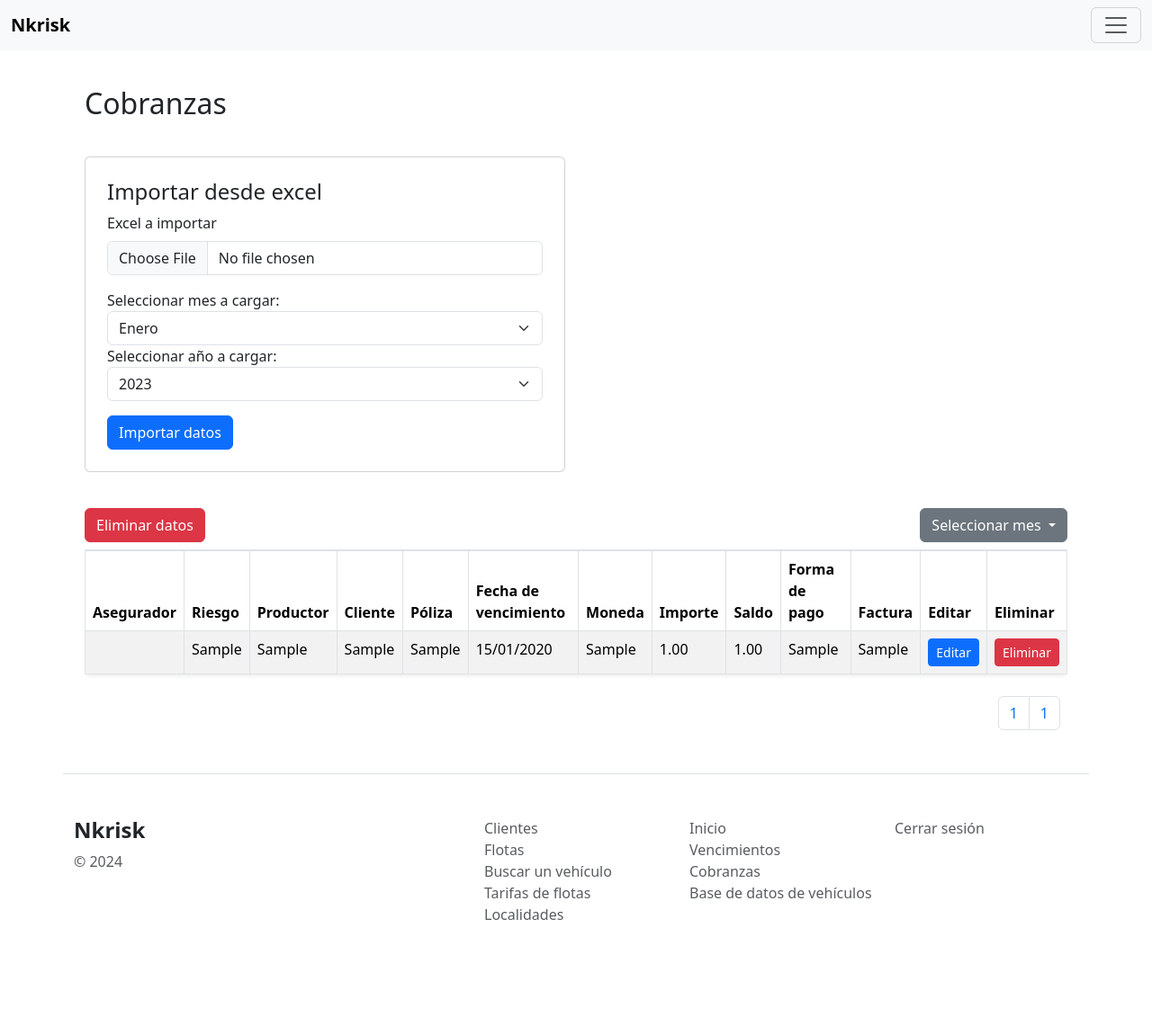
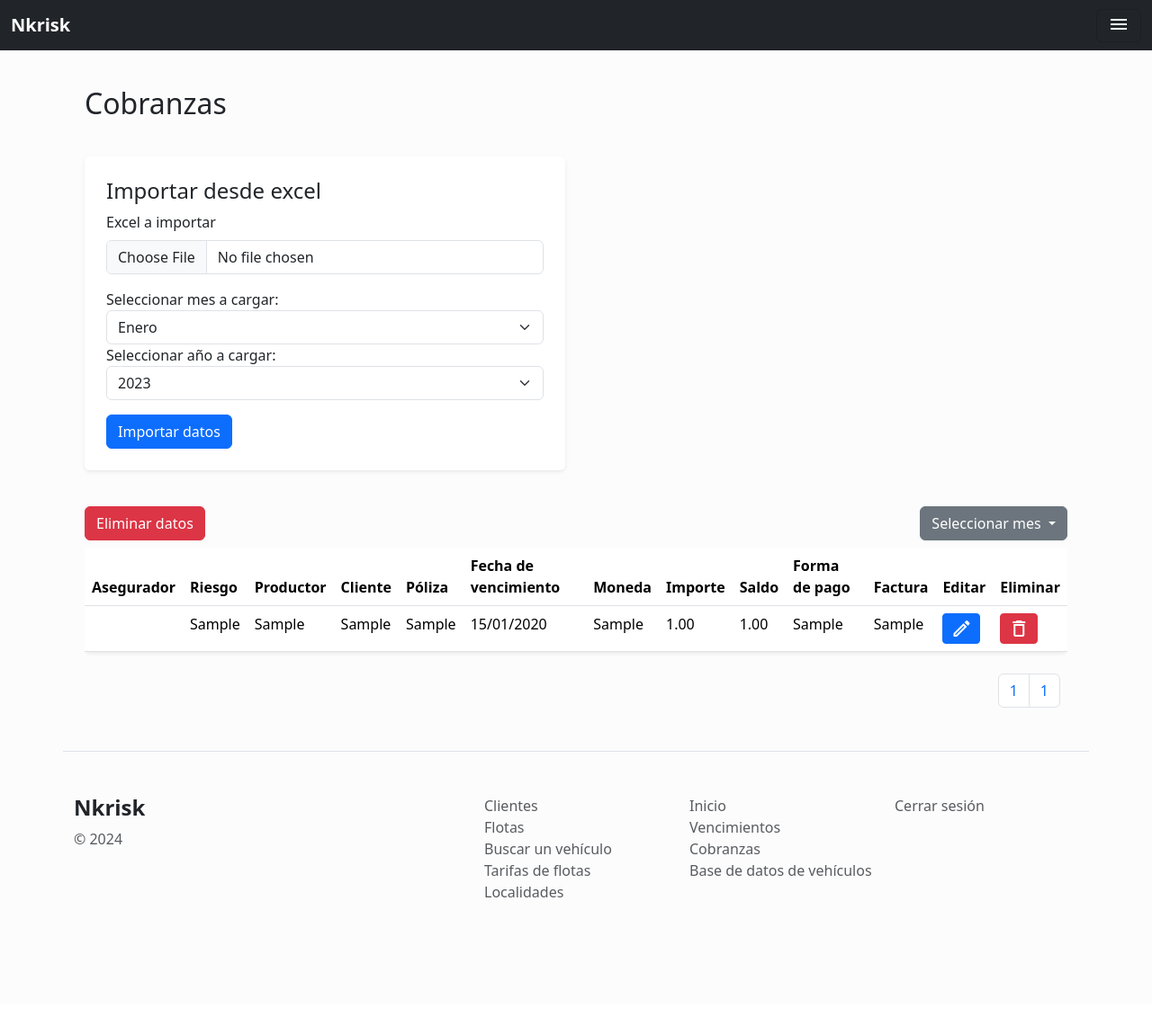
Before and after one commit to Augustorresfx/nkrisk-app, a Django app: page /cobranzas/ in a window 1280 px wide. Shown: the whole page at 90% size. After the commit the page ends 998 px from the top, so only its background shows below. Run offline with Django 4.2, Linux system fonts and the light colour scheme; a user stored in the database is signed in; tables that the repository leaves empty hold one stand-in row (values such as "Sample post"); some libraries are stand-ins or nearby versions.

Commit message:
improved ui [icons aligned, tables and forms with shadow, without borders

```diff
--- a/core/settings.py
+++ b/core/settings.py
@@ -100,6 +100,7 @@ DATABASES = {
    )
 }
 
+
 # Password validation
 # https://docs.djangoproject.com/en/4.2/ref/settings/#auth-password-validators
 
--- a/templates/base.html
+++ b/templates/base.html
@@ -34,19 +34,21 @@
 
 
     </head>
-    <body>
+    <body class="bg-light-subtle">
 
-      <nav class="navbar bg-body-tertiary fixed-top">
-        <div class="container-fluid">
+      <nav class="navbar bg-dark text-white fixed-top">
+        <div class="container-fluid bg-dark text-white">
 
-          <a class="navbar-brand fw-bold" href="#">Nkrisk</a>
-          <button class="navbar-toggler" type="button" data-bs-toggle="offcanvas" data-bs-target="#offcanvasNavbar" aria-controls="offcanvasNavbar" aria-label="Toggle navigation">
-            <span class="navbar-toggler-icon"></span>
+          <a class="navbar-brand fw-bold text-white" href="#">Nkrisk</a>
+          <button class="navbar-toggler text-white" type="button" data-bs-toggle="offcanvas" data-bs-target="#offcanvasNavbar" aria-controls="offcanvasNavbar" aria-label="Toggle navigation">
+            <span class="material-symbols-outlined text-white">
+              menu
+              </span>
           </button>
-          <div class="offcanvas offcanvas-end" tabindex="-1" id="offcanvasNavbar" aria-labelledby="offcanvasNavbarLabel">
+          <div class="offcanvas offcanvas-end bg-dark text-white" tabindex="-1" id="offcanvasNavbar" aria-labelledby="offcanvasNavbarLabel">
             <div class="offcanvas-header">
 
-              <button type="button" class="btn-close" data-bs-dismiss="offcanvas" aria-label="Close"></button>
+              <button type="button" class="btn-close btn-close-white" data-bs-dismiss="offcanvas" aria-label="Close"></button>
             </div>
             <div class="offcanvas-body">
               {% comment %} <ul class="navbar-nav justify-content-end flex-grow-1 pe-3">
@@ -59,82 +61,82 @@
                   </a>
                 </li>
               </ul> {% endcomment %}
-              <ul class="navbar-nav ms-auto">
+              <ul class="navbar-nav ms-auto text-white bg-dark">
 
               {% if user.is_authenticated %}
 
-              <li>
+              <li class="text-white">
                 <a href="/inicio/" class="nav-link active d-flex align-items-center">
-                  <span class="material-icons-outlined">
+                  <span class="material-icons-outlined text-white">
                     dashboard
                     </span>
-                  <span class="mx-2">Inicio</span>
+                  <span class="mx-2 text-white">Inicio</span>
                 </a>
               </li>
               <li class="border-top my-3"></li>
               <li>
                 <a href="/clientes/" class="nav-link active d-flex align-items-center">
-                  <span class="material-icons-outlined">
+                  <span class="material-icons-outlined text-white">
                     contacts
                     </span>
-                  <span class="mx-2">Clientes</span>
+                  <span class="mx-2 text-white">Clientes</span>
                 </a>
               </li>
               <li>
                 <a href="/flotas/" class="nav-link active d-flex align-items-center">
-                  <span class="material-icons-outlined">
+                  <span class="material-icons-outlined text-white">
                     directions_car
                     </span>
-                  <span class="mx-2">Flotas</span>
+                  <span class="mx-2 text-white">Flotas</span>
                 </a>
               </li>
               <li>
                 <a href="/buscar_vehiculo/" class="nav-link active d-flex align-items-center">
-                  <span class="material-icons-outlined">
+                  <span class="material-icons-outlined text-white">
                     manage_search
                     </span>
-                  <span class="mx-2">Buscar un vehículo</span>
+                  <span class="mx-2 text-white">Buscar un vehículo</span>
                 </a>
               </li>
               <li>
                 <a href="/tarifas_flotas/" class="nav-link active d-flex align-items-center">
-                  <span class="material-icons-outlined">
+                  <span class="material-icons-outlined text-white">
                     percent
                     </span>
-                  <span class="mx-2">Tarifas de flotas</span>
+                  <span class="mx-2 text-white">Tarifas de flotas</span>
                 </a>
               </li>
               <li class="border-top my-3"></li>
               <li>
                 <a href="/vencimientos/" class="nav-link active d-flex align-items-center">
-                  <span class="material-icons-outlined">
+                  <span class="material-icons-outlined text-white">
                     calendar_month
                     </span>
-                  <span class="mx-2">Vencimientos</span>
+                  <span class="mx-2 text-white">Vencimientos</span>
                 </a>
               </li>
               <li>
                 <a href="/cobranzas/" class="nav-link active d-flex align-items-center">
-                  <span class="material-icons-outlined">
+                  <span class="material-icons-outlined text-white">
                     payments
                     </span>
-                  <span class="mx-2">Cobranzas</span>
+                  <span class="mx-2 text-white">Cobranzas</span>
                 </a>
               </li>
               <li>
                 <a href="/localidades/" class="nav-link active d-flex align-items-center">
-                  <span class="material-icons-outlined">
+                  <span class="material-icons-outlined text-white">
                     map
                     </span>
-                  <span class="mx-2">Localidades</span>
+                  <span class="mx-2 text-white">Localidades</span>
                 </a>
               </li>
               <li>
                 <a href="/vehiculos/" class="nav-link active d-flex align-items-center">
-                  <span class="material-icons-outlined">
+                  <span class="material-icons-outlined text-white">
                     storage
                     </span>
-                  <span class="mx-2">Base de datos de vehículos</span>
+                  <span class="mx-2 text-white">Base de datos de vehículos</span>
                 </a>
               </li>
               <li class="border-top my-3"></li>
@@ -143,17 +145,17 @@
                   <img src="{% static "images/perfil.png" %}" alt="Usuario" width="32" height="32" class="rounded-circle me-2">
                   <strong> {{ user.username }} </strong>
                 </a>
-                <ul class="dropdown-menu text-small shadow" style="">
+                <ul class="dropdown-menu text-small bg-dark shadow" style="">
                   {% comment %} <li><a class="dropdown-item" href="#">New project...</a></li>
                   <li><a class="dropdown-item" href="#">Settings</a></li>
                   <li><a class="dropdown-item" href="#">Profile</a></li>
                   <li><hr class="dropdown-divider"></li> {% endcomment %}
                   <li>
-                    <a class="d-flex align-items-center dropdown-item" href="/logout/">
-                      <span class="material-icons-outlined me-2">
+                    <a class="d-flex align-items-center bg-dark dropdown-item" href="/logout/">
+                      <span class="material-icons-outlined text-white me-2">
                         logout
                       </span>
-                        Cerrar sesión
+                      <span class="mx-2 text-white">Cerrar sesión</span>
                     </a>
                   </li>
                 </ul>
@@ -161,10 +163,10 @@
               {% else %}
               <li>
                 <a href="/login/" class="nav-link active d-flex align-items-center">
-                  <span class="material-icons-outlined">
+                  <span class="material-icons-outlined text-white">
                     login
                     </span>
-                  <span class="mx-2">Iniciar sesión</span>
+                  <span class="mx-2 text-white">Iniciar sesión</span>
                 </a>
               </li>
               {% endif %}
--- a/templates/cobranzas/cobranzas.html
+++ b/templates/cobranzas/cobranzas.html
@@ -30,7 +30,7 @@
         <div class="row row-cols-1 row-cols-md-2 g-4 mt-3">
 
           <div class="col">
-            <div class="card mb-3 p-4" style="max-width: 540px;">
+            <div class="card mb-3 p-4 border-0 shadow-sm" style="max-width: 540px;">
               <h4 class="h4 ">Importar desde excel</h4>
               <form method="post" enctype="multipart/form-data">
                 {% csrf_token %}
@@ -77,7 +77,7 @@
 
       </div>
 
-      <div class="d-flex justify-content-between flex-wrap flex-md-nowrap align-items-center border-bottom pt-4">
+      <div class="d-flex justify-content-between flex-wrap flex-md-nowrap align-items-center  pt-4">
         <div class="btn-toolbar mb-2">
         <form method="POST" action="{% url 'cobranzas' %}" id="deleteForm">
           {% csrf_token %}
@@ -111,7 +111,7 @@
 
             <div class="table-responsive mb-2">
 
-                <table class="table table-striped table-bordered bg-white rounded shadow-sm">
+                <table class="table table bg-white rounded shadow-sm">
                     <thead>
                       <tr>
                         <th scope="col">Asegurador</th>
@@ -150,13 +150,16 @@
 
                           <td>
                             <a class="w-10 btn btn-sm btn-primary" href="#">
-                              <span data-feather="edit"></span>
-                              Editar
+                              <span class="material-icons-outlined align-middle">
+                                edit
+                              </span>
                             </a>
                           </td>
                           <td>
                             <button type="submit" class="w-10 btn btn-sm btn-danger eliminar-elemento confirmar-eliminar" data-url="#">
-                              Eliminar
+                              <span class="material-icons-outlined align-middle">
+                                delete
+                              </span>
                             </button>
 
 
--- a/templates/dashboard.html
+++ b/templates/dashboard.html
@@ -18,7 +18,7 @@
   {% endif %}
   <div class="row row-cols-1 row-cols-md-2 g-4">
     <div class="col">
-      <div class="card mb-3 " style="max-width: 540px;">
+      <div class="card mb-3 border-0 shadow-sm" style="max-width: 540px;">
         <div class="row g-0">
           <div class="col-md-4 d-flex align-items-center justify-content-center">
             <img src="{% static 'images/microsoft-excel.png' %}" class="img-fluid rounded-start d-md-block d-none" alt="Documento">
@@ -53,7 +53,7 @@
 
     </div>
     <div class="col">
-      <div class="card mb-3 " style="max-width: 540px;">
+      <div class="card mb-3 border-0 shadow-sm" style="max-width: 540px;">
         <div class="row g-0">
           <div class="col-md-4 d-flex align-items-center justify-content-center">
             <img src="{% static 'images/microsoft-excel.png' %}" class="img-fluid rounded-start d-md-block d-none" alt="Documento">
```
Also changed, not shown: templates/clientes/clientes.html (+8 -4 lines), templates/flotas/detalle_flota.html (+24 -21 lines), templates/flotas/flotas.html (+8 -4 lines), templates/info_auto/buscar_vehiculo.html (+3 -16 lines), templates/info_auto/vehiculos_info_auto.html (+8 -4 lines), templates/localidades/localidades.html (+9 -6 lines), templates/tarifas_flotas/tarifas_flotas.html (+9 -6 lines), templates/vencimientos/vencimientos.html (+9 -6 lines).
